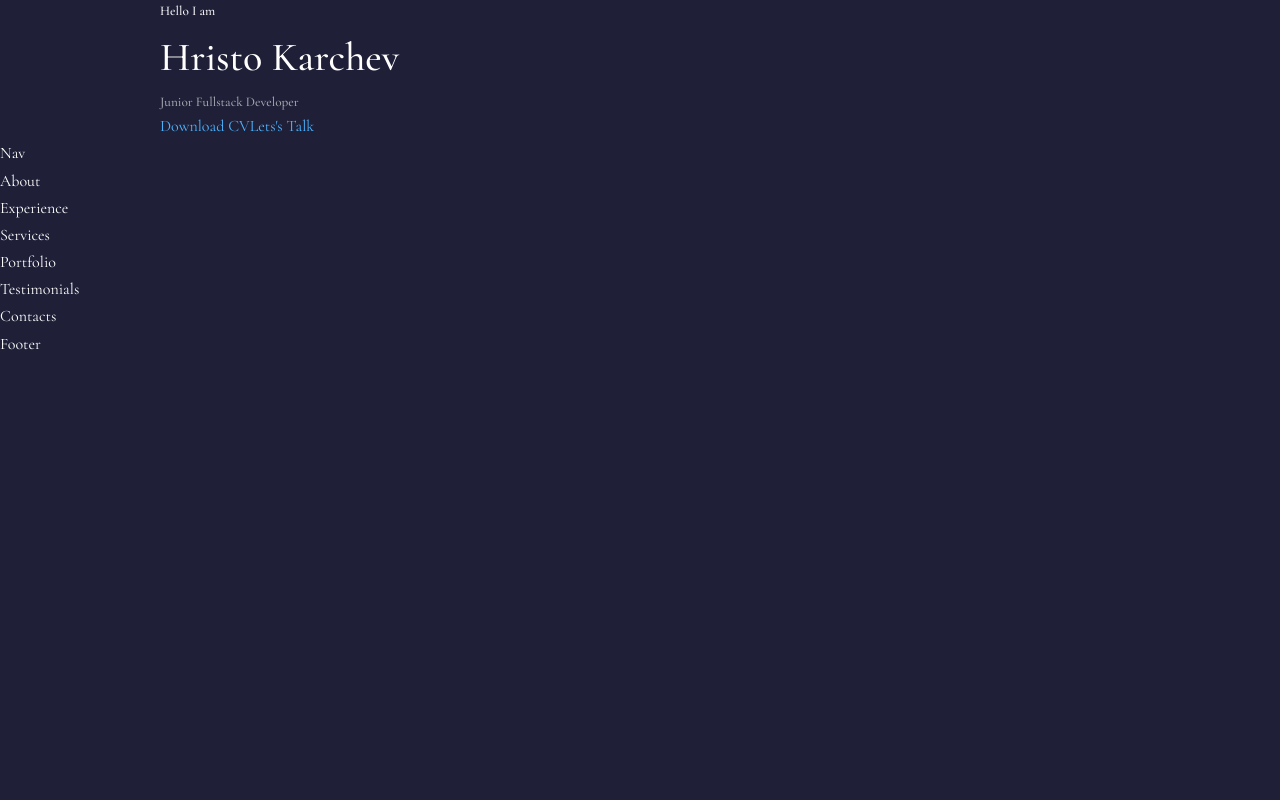
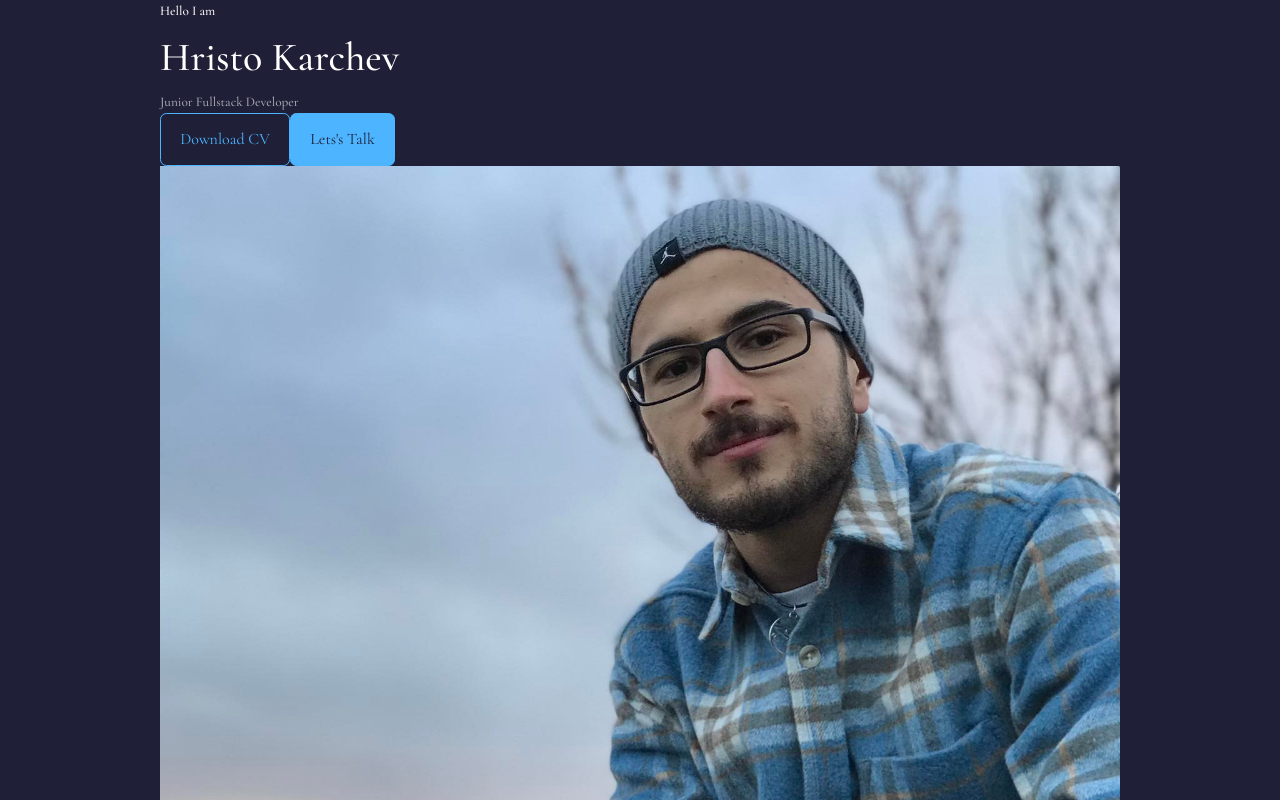
Before and after one commit to hristokarchev25/portfolio, a React (Create React App) app: page / in a window 1280 px wide. Shown: the top 800 px of the page. Built offline with nearby package versions, Linux system fonts and the light colour scheme.

Commit message:
add/ developer img and btn styles in CTA

```diff
--- a/src/components/Header/CTA.jsx
+++ b/src/components/Header/CTA.jsx
@@ -4,10 +4,12 @@
 const CTA = () => {
   return (
     <div className="cta">
-      <a href={CV} download>
+      <a href={CV} download className="btn">
         Download CV
       </a>
-      <a href="#contacts">Lets's Talk</a>
+      <a href="#contacts" className="btn btn-primary">
+        Lets's Talk
+      </a>
     </div>
   );
 };
--- a/src/components/Header/Header.jsx
+++ b/src/components/Header/Header.jsx
@@ -1,6 +1,7 @@
 import React from "react";
 import "./header.css";
 import CTA from "./CTA";
+import icoImg from "../../assets/ico.jpg";
 
 const Header = () => {
   return (
@@ -10,6 +11,12 @@
         <h1>Hristo Karchev</h1>
         <h5 className="text-light">Junior Fullstack Developer</h5>
         <CTA />
+
+        <div className="me">
+          <img src={icoImg} alt="Hristo IMG" />
+        </div>
+
+        <a href="#contact" className="scroll__down">Scroll Down</a>
       </div>
     </header>
   );
```
Also changed, not shown: src/assets/ico.jpg (added).
